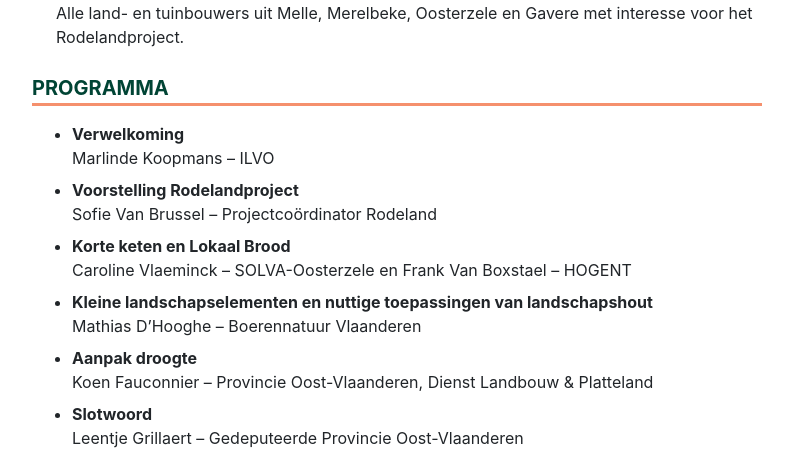
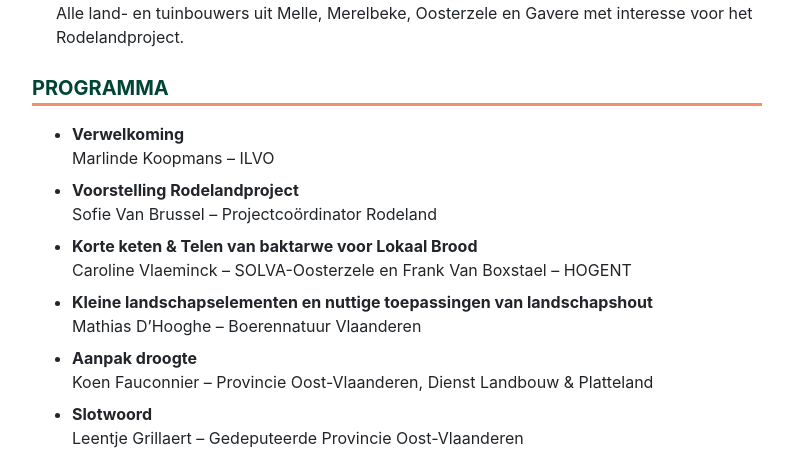
Before and after one commit to bartvle/rodeland, a Django app: page /infomoment in a window 1280 px wide. Shown: the part 552-1004 px from the top of the page, without its empty margins (243-1036 px from the left). Run offline with Django 3.2, Linux system fonts and the light colour scheme; some libraries are stand-ins or nearby versions.

Commit message:
Update infomoment.html

```diff
--- a/rodeland/rodeland/templates/infomoment.html
+++ b/rodeland/rodeland/templates/infomoment.html
@@ -23,7 +23,7 @@
                         Sofie Van Brussel – Projectcoördinator Rodeland
                     </li>
                     <li class="mb-2">
-                        <b>Korte keten en Lokaal Brood</b><br />
+                        <b>Korte keten & Telen van baktarwe voor Lokaal Brood</b><br />
                         Caroline Vlaeminck – SOLVA-Oosterzele en Frank Van Boxstael – HOGENT
                     </li>
                     <li class="mb-2">
```
